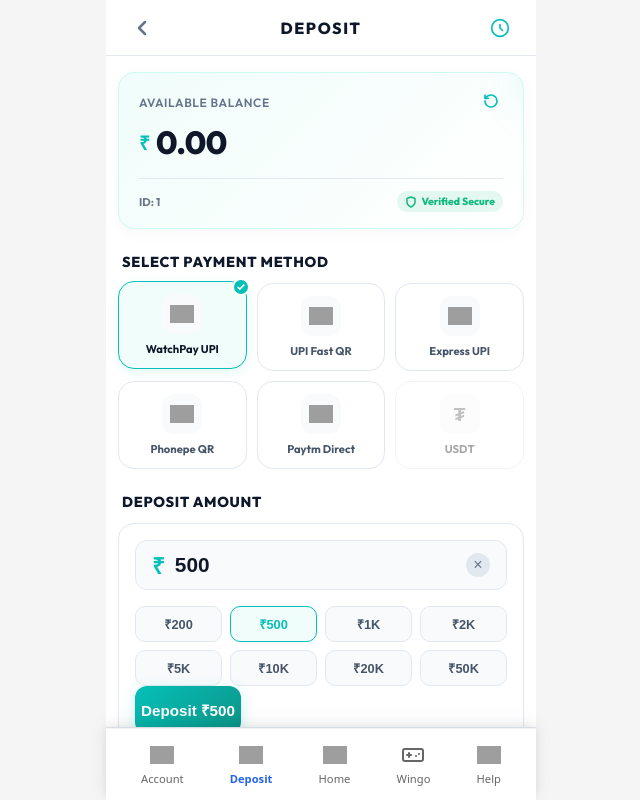
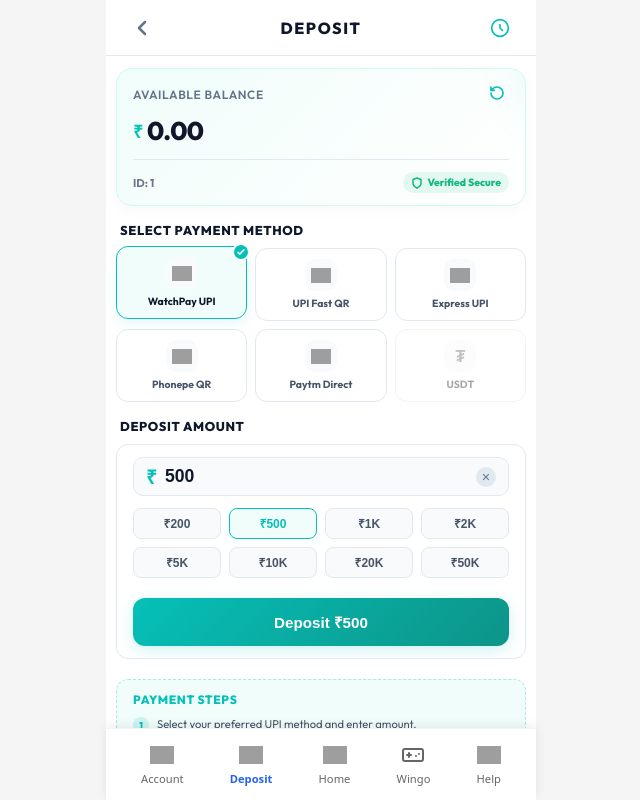
Before and after one commit to ritikgchoudhary/todaaaple, a Vue app in the folder frontend-vue/: page /deposit in a window 1280 px wide. Shown: the top 800 px of the page, without its empty margins (319-959 px from the left). Built offline with nearby package versions, Linux system fonts and the light colour scheme; no server answers; sample sign-in values are in the browser's storage; grey boxes are pictures that could not be loaded.

Commit message:
fix(DepositView): move deposit btn to amount section and shrink elements further
Made-with: Cursor

```diff
--- a/frontend-vue/src/views/DepositView.vue
+++ b/frontend-vue/src/views/DepositView.vue
@@ -151,20 +151,6 @@
           <svg xmlns="http://www.w3.org/2000/svg" width="40" height="40" viewBox="0 0 24 24" fill="none" stroke="rgba(255,255,255,0.1)" stroke-width="1.5"><path d="M14 2H6a2 2 0 0 0-2 2v16a2 2 0 0 0 2 2h12a2 2 0 0 0 2-2V8z"/><polyline points="14 2 14 8 20 8"/></svg>
           <p>No deposit history available yet.</p>
         </div>
-      </div>
-    </div>
-
-    <!-- Fixed Action Footer -->
-    <div class="action-footer">
-      <div class="footer-inner">
-        <div class="selection-summary">
-          <div class="summary-label">Selected</div>
-          <div class="summary-value">{{ GATEWAY_LABELS[selectedGateway] || 'UPI' }}</div>
-        </div>
-        <button class="deposit-btn" :disabled="loading || !amount || amount < 200" @click="handleRecharge">
-          <span v-if="loading" class="btn-spinner"></span>
-          <span v-else>Deposit ₹{{ (amount || 0).toLocaleString() }}</span>
-        </button>
       </div>
     </div>
 
@@ -325,10 +311,10 @@ onMounted(() => {
 .mobile-container {
   max-width: 430px;
   margin: 0 auto;
-  padding: 16px 12px;
+  padding: 12px 10px;
   background: #ffffff;
   min-height: calc(100vh - 56px);
-  padding-bottom: 100px;
+  padding-bottom: 24px;
 }
 
 /* Glass Card */
@@ -339,7 +325,7 @@ onMounted(() => {
 
 /* Balance Card */
 .balance-card {
-  padding: 16px 20px; margin-bottom: 24px;
+  padding: 12px 16px; margin-bottom: 16px;
   background: linear-gradient(135deg, #f0fdfa 0%, #ffffff 100%);
   border-color: #ccfbf1;
   box-shadow: 0 4px 15px rgba(0,0,0,0.03);
@@ -352,54 +338,54 @@ onMounted(() => {
 .label { font-size: 0.75rem; font-weight: 600; color: #64748b; text-transform: uppercase; letter-spacing: 0.05em; }
 .refresh-btn { background: none; border: none; color: #05c0b8; padding: 4px; cursor: pointer; transition: 0.5s; }
 .refresh-btn.spinning { transform: rotate(360deg); }
-.amount-row { display: flex; align-items: center; gap: 6px; margin-bottom: 16px; }
-.currency { font-size: 1.2rem; font-weight: 900; color: #05c0b8; }
-.amount { font-size: 2rem; font-weight: 900; color: #0f172a; letter-spacing: -0.02em; }
+.amount-row { display: flex; align-items: center; gap: 4px; margin-bottom: 12px; }
+.currency { font-size: 1.1rem; font-weight: 900; color: #05c0b8; }
+.amount { font-size: 1.6rem; font-weight: 900; color: #0f172a; letter-spacing: -0.02em; }
 .card-footer { display: flex; align-items: center; justify-content: space-between; padding-top: 12px; border-top: 1px solid #e2e8f0; }
 .user-id { font-size: 0.7rem; color: #475569; font-weight: 700; opacity: 0.8; }
 .secure-tag { display: flex; align-items: center; gap: 4px; font-size: 0.65rem; font-weight: 800; color: #10b981; background: rgba(16,185,129,0.1); padding: 4px 8px; border-radius: 30px; }
 
 /* Section Title */
-.section-title { font-size: 0.9rem; font-weight: 800; color: #0f172a; margin: 0 0 12px 4px; text-transform: uppercase; letter-spacing: 0.05em; }
+.section-title { font-size: 0.8rem; font-weight: 800; color: #0f172a; margin: 0 0 10px 4px; text-transform: uppercase; letter-spacing: 0.05em; }
 
 /* Methods Grid */
-.methods-grid { display: grid; grid-template-columns: repeat(3, 1fr); gap: 10px; margin-bottom: 24px; }
+.methods-grid { display: grid; grid-template-columns: repeat(3, 1fr); gap: 8px; margin-bottom: 16px; }
 .method-item { cursor: pointer; }
 .item-inner {
   position: relative; background: #ffffff; border: 1px solid #e2e8f0;
-  border-radius: 16px; padding: 12px 6px; display: flex; flex-direction: column; align-items: center; gap: 8px;
+  border-radius: 12px; padding: 10px 4px; display: flex; flex-direction: column; align-items: center; gap: 6px;
   transition: 0.2s;
 }
 .method-item.active .item-inner { background: #f0fdfa; border-color: #05c0b8; transform: translateY(-2px); box-shadow: 0 4px 12px rgba(5,192,184,0.1); }
-.icon-wrap { width: 40px; height: 40px; background: #f8fafc; border-radius: 12px; display: flex; align-items: center; justify-content: center; }
-.icon-wrap img { width: 24px; height: 24px; object-fit: contain; }
+.icon-wrap { width: 32px; height: 32px; background: #f8fafc; border-radius: 10px; display: flex; align-items: center; justify-content: center; }
+.icon-wrap img { width: 20px; height: 20px; object-fit: contain; }
 .icon-wrap img.auto { filter: hue-rotate(-60deg); }
 .icon-wrap img.lgpay { filter: hue-rotate(60deg); }
-.icon-wrap.usdt { font-size: 1.2rem; color: #26a17b; font-weight: 900; }
-.item-inner .name { font-size: 0.7rem; font-weight: 700; color: #475569; text-align: center; }
+.icon-wrap.usdt { font-size: 1rem; color: #26a17b; font-weight: 900; }
+.item-inner .name { font-size: 0.65rem; font-weight: 700; color: #475569; text-align: center; }
 .method-item.active .name { color: #0f172a; }
 .check-mark { position: absolute; top: -4px; right: -4px; width: 18px; height: 18px; background: #05c0b8; border-radius: 50%; display: flex; align-items: center; justify-content: center; color: #fff; border: 2px solid #ffffff; }
 .check-mark svg { width: 10px; height: 10px; }
 .method-item.disabled { opacity: 0.5; filter: grayscale(1); cursor: not-allowed; }
 
 /* Amount Card */
-.amount-card { padding: 16px; margin-bottom: 24px; background: #ffffff; }
-.input-container { display: flex; align-items: center; background: #f8fafc; border: 1px solid #e2e8f0; border-radius: 12px; padding: 0 16px; margin-bottom: 16px; transition: 0.2s; }
+.amount-card { padding: 12px 16px; margin-bottom: 20px; background: #ffffff; border-radius: 12px; }
+.input-container { display: flex; align-items: center; background: #f8fafc; border: 1px solid #e2e8f0; border-radius: 10px; padding: 0 12px; margin-bottom: 12px; transition: 0.2s; }
 .input-container:focus-within { border-color: #05c0b8; background: #ffffff; box-shadow: 0 0 0 2px rgba(5,192,184,0.1); }
-.prefix { font-size: 1.4rem; font-weight: 900; color: #05c0b8; margin-right: 10px; }
-.amount-input { flex: 1; background: none; border: none; outline: none; color: #0f172a; font-size: 1.3rem; font-weight: 900; padding: 12px 0; }
-.clear-btn { background: #e2e8f0; border: none; color: #64748b; width: 24px; height: 24px; border-radius: 50%; cursor: pointer; font-size: 1rem; display: flex; align-items: center; justify-content: center; }
+.prefix { font-size: 1.2rem; font-weight: 900; color: #05c0b8; margin-right: 8px; }
+.amount-input { flex: 1; background: none; border: none; outline: none; color: #0f172a; font-size: 1.1rem; font-weight: 900; padding: 8px 0; }
+.clear-btn { background: #e2e8f0; border: none; color: #64748b; width: 20px; height: 20px; border-radius: 50%; cursor: pointer; font-size: 0.9rem; display: flex; align-items: center; justify-content: center; }
 .chips-container { display: grid; grid-template-columns: repeat(4, 1fr); gap: 8px; }
-.chip { background: #f8fafc; border: 1px solid #e2e8f0; border-radius: 10px; padding: 8px 2px; color: #475569; font-size: 0.8rem; font-weight: 800; cursor: pointer; transition: 0.2s; }
+.chip { background: #f8fafc; border: 1px solid #e2e8f0; border-radius: 8px; padding: 6px 2px; color: #475569; font-size: 0.75rem; font-weight: 800; cursor: pointer; transition: 0.2s; }
 .chip.active { background: #f0fdfa; border-color: #05c0b8; color: #05c0b8; }
 
 /* Instructions */
-.details-card { background: #f0fdfa; border: 1px dashed rgba(5,192,184,0.3); border-radius: 16px; padding: 16px; margin-bottom: 24px; }
-.details-card h3 { font-size: 0.8rem; font-weight: 900; color: #05c0b8; margin: 0 0 12px; text-transform: uppercase; letter-spacing: 0.05em; }
-.instruction-list { list-style: none; padding: 0; margin: 0; display: flex; flex-direction: column; gap: 12px; }
-.instruction-list li { display: flex; gap: 10px; align-items: flex-start; }
-.num { width: 18px; height: 18px; background: rgba(5,192,184,0.15); color: #05c0b8; border-radius: 50%; display: flex; align-items: center; justify-content: center; font-size: 0.65rem; font-weight: 900; flex-shrink: 0; }
-.instruction-list p { margin: 0; font-size: 0.75rem; color: #475569; line-height: 1.4; }
+.details-card { background: #f0fdfa; border: 1px dashed rgba(5,192,184,0.3); border-radius: 12px; padding: 12px 16px; margin-bottom: 20px; }
+.details-card h3 { font-size: 0.75rem; font-weight: 900; color: #05c0b8; margin: 0 0 10px; text-transform: uppercase; letter-spacing: 0.05em; }
+.instruction-list { list-style: none; padding: 0; margin: 0; display: flex; flex-direction: column; gap: 8px; }
+.instruction-list li { display: flex; gap: 8px; align-items: flex-start; }
+.num { width: 16px; height: 16px; background: rgba(5,192,184,0.15); color: #05c0b8; border-radius: 50%; display: flex; align-items: center; justify-content: center; font-size: 0.6rem; font-weight: 900; flex-shrink: 0; }
+.instruction-list p { margin: 0; font-size: 0.7rem; color: #475569; line-height: 1.4; }
 .instruction-list b { color: #0f172a; font-weight: 800; }
 
 /* History Section */
@@ -419,13 +405,7 @@ onMounted(() => {
 .empty-history { padding: 32px 16px; text-align: center; border-style: dashed; border-color: #cbd5e1; border-radius: 16px; }
 .empty-history p { margin-top: 12px; color: #64748b; font-size: 0.8rem; font-weight: 600; }
 
-/* Footer */
-.action-footer { position: fixed; bottom: 0; left: 0; right: 0; z-index: 1000; padding: 12px 16px calc(12px + env(safe-area-inset-bottom)); background: #ffffff; border-top: 1px solid #e2e8f0; box-shadow: 0 -4px 20px rgba(0,0,0,0.05); max-width: 430px; margin: 0 auto; }
-.footer-inner { display: flex; align-items: center; gap: 16px; }
-.selection-summary { flex: 1; }
-.summary-label { font-size: 0.65rem; color: #64748b; font-weight: 700; text-transform: uppercase; margin-bottom: 2px; }
-.summary-value { font-size: 0.8rem; color: #0f172a; font-weight: 900; }
-.deposit-btn { flex: 2; height: 48px; background: linear-gradient(135deg, #05c0b8 0%, #0d9488 100%); border: none; border-radius: 12px; color: #fff; font-size: 0.95rem; font-weight: 900; cursor: pointer; box-shadow: 0 4px 15px rgba(5,192,184,0.2); position: relative; overflow: hidden; }
+.deposit-btn.inline-btn { width: 100%; margin-top: 20px; height: 48px; background: linear-gradient(135deg, #05c0b8 0%, #0d9488 100%); border: none; border-radius: 12px; color: #fff; font-size: 0.95rem; font-weight: 900; cursor: pointer; box-shadow: 0 4px 15px rgba(5,192,184,0.2); position: relative; display: flex; align-items: center; justify-content: center; overflow: hidden; }
 .btn-spinner { width: 20px; height: 20px; border: 3px solid rgba(255,255,255,0.3); border-top-color: #fff; border-radius: 50%; animation: spin 0.8s linear infinite; display: inline-block; }
 
 /* Modal */
```
